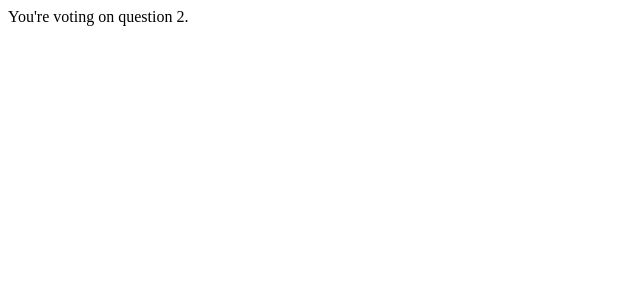
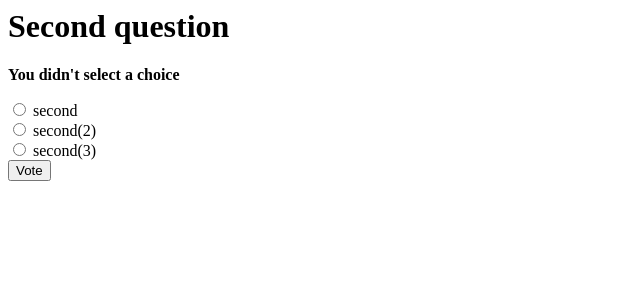
Before and after one commit to zyrsas/MySite, a Django app: page /polls/2/vote/ in a window 1280 px wide. Shown: the top 300 px of the page, without its empty margins (0-640 px from the left). Run offline with Django 3.2, Linux system fonts and the light colour scheme; data comes from the database, SQL or seed files in the repository; both versions use the stored data as it was after the commit.

Commit message:
add vote views

```diff
--- a/polls/templates/polls/detail.html
+++ b/polls/templates/polls/detail.html
@@ -2,7 +2,7 @@
 
 {% if error_message %}<p><strong>{{ error_message }}</strong></p>{% endif %}
 
-<form action="{% url 'polls:vote question.id' %}" method="post">
+<form action="{% url 'polls:vote' question.id %}" method="post">
 {% csrf_token %}
     {% for choice in question.choice_set.all %}
         <input type="radio" name="choice" id="choice{{ forloop.counter }}"
--- a/polls/views.py
+++ b/polls/views.py
@@ -1,6 +1,7 @@
 from django.shortcuts import render, get_object_or_404
-from django.http import HttpResponse, Http404
-from .models import Question
+from django.http import HttpResponseRedirect, HttpResponse
+from .models import Question, Choice
+from django.core.urlresolvers import reverse
 
 
 def index(request):
@@ -22,4 +23,15 @@
 
 
 def vote(request, question_id):
-    return HttpResponse("You're voting on question %s." % question_id)
+    p = get_object_or_404(Question, pk=question_id)
+    try:
+        selected_choice = p.choice_set.get(pk=request.POST['choice'])
+    except (KeyError, Choice.DoesNotExist):
+        return render(request, 'polls/detail.html', {
+            'question': p,
+            'error_message': "You didn't select a choice",
+        })
+    else:
+        selected_choice.votes += 1
+        selected_choice.save()
+        return HttpResponseRedirect(reverse('polls:results', args=(p.id,)))
```
Also changed, not shown: db.sqlite3.
